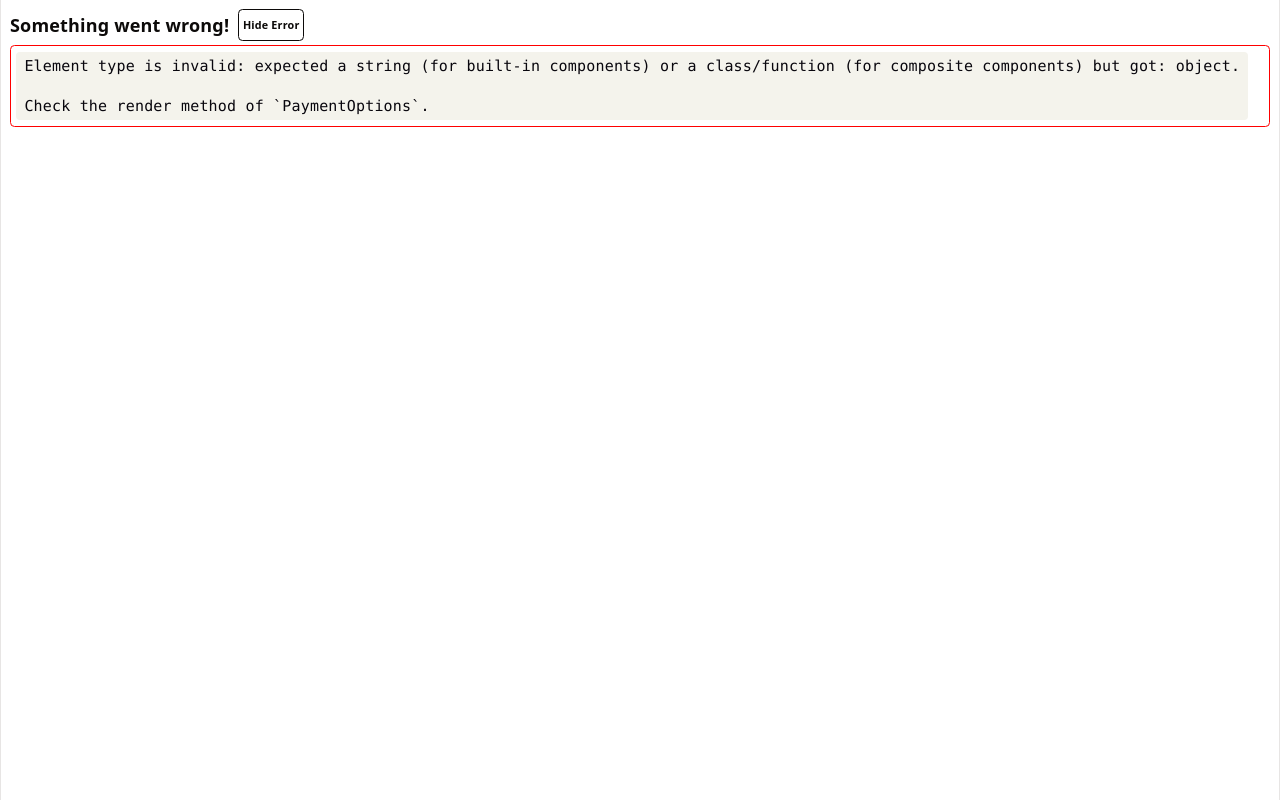
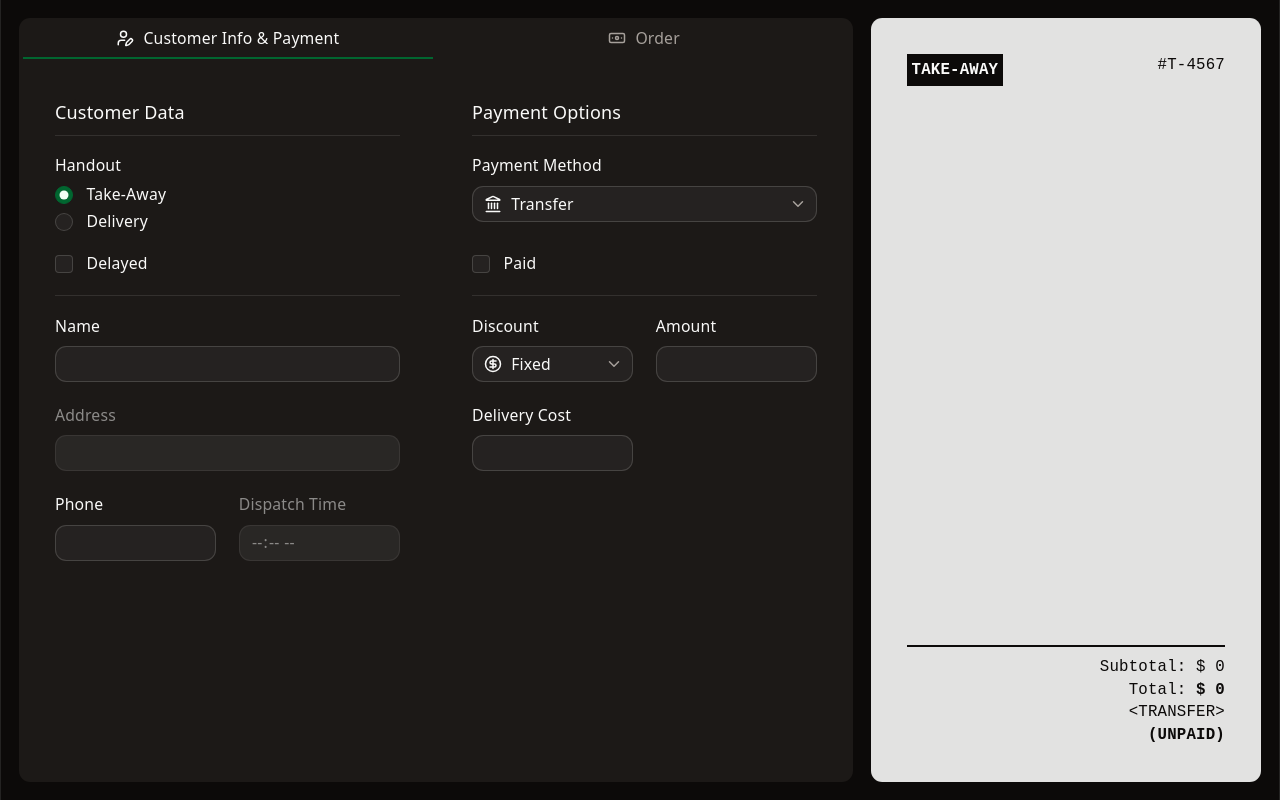
Before and after one commit to kikedose/ticket-gen-v2, a React (Vite) app: page /ticket in a window 1280 px wide. Built offline with nearby package versions, Linux system fonts and the light colour scheme.

Commit message:
feat: paid/unpaid info on ticket

```diff
--- a/src/routes/(ticket)/-ticket-form/payment-options.tsx
+++ b/src/routes/(ticket)/-ticket-form/payment-options.tsx
@@ -25,7 +25,7 @@ import {
 import type { DiscountType, TicketState } from '~/stores/ticket-store-types';
 import { useTicketStore } from '~/stores/ticket-store';
 import { PAYMENT_METHODS } from '../-payment-methods';
-import { Checkbox } from '@base-ui/react';
+import { Checkbox } from '~/components/ui/checkbox';
 // import { formatMoney as money } from '~/lib/utils';
 
 const paymentItems = PAYMENT_METHODS.map((method) => ({
@@ -94,13 +94,12 @@ export default function PaymentOptions() {
   };
 
   return (
-    <>
     <FieldSet>
       <FieldLegend>Payment Options</FieldLegend>
       <FieldSeparator />
 
-        <FieldGroup className="grid grid-cols-4">
-          <Field className="col-span-4">
+      <FieldGroup>
+        <Field>
           <FieldLabel>Payment Method</FieldLabel>
 
           <Select
@@ -127,7 +126,7 @@ export default function PaymentOptions() {
           </Select>
         </Field>
 
-          <Field className="col-span-1" orientation="horizontal">
+        <Field className="pt-2" orientation="horizontal">
           <Checkbox
             id="delayed"
             name="delayed"
@@ -139,12 +138,14 @@ export default function PaymentOptions() {
             }
           />
           <FieldLabel htmlFor="delayed" className="pl-1">
-              Delayed
+            Paid
           </FieldLabel>
         </Field>
+      </FieldGroup>
 
       <FieldSeparator />
 
+      <FieldGroup className="grid grid-cols-4">
         <Field className="col-span-2">
           <FieldLabel>Discount </FieldLabel>
           <Select
@@ -192,6 +193,5 @@ export default function PaymentOptions() {
         </Field>
       </FieldGroup>
     </FieldSet>
-    </>
   );
 }
--- a/src/routes/(ticket)/-ticket-preview/index.tsx
+++ b/src/routes/(ticket)/-ticket-preview/index.tsx
@@ -13,6 +13,7 @@ export default function TicketPreview() {
   const {
     handout,
     isDelayed,
+    isPaid,
     name,
     phone,
     address,
@@ -26,6 +27,7 @@ export default function TicketPreview() {
     useShallow((s) => ({
       handout: s.handout,
       isDelayed: s.isDelayed,
+      isPaid: s.isPaid,
       name: s.name,
       phone: s.phone,
       address: s.address,
@@ -93,6 +95,7 @@ export default function TicketPreview() {
           Total: <span className="font-bold">{money(getTotal(state))}</span>
         </li>
         <li className="uppercase">{`<${paymentMethod}>`}</li>
+        {!isPaid && <li className="font-bold uppercase">(Unpaid)</li>}
       </ul>
     </div>
   );
```
Lines whose indentation alone changed are shown as unchanged.
